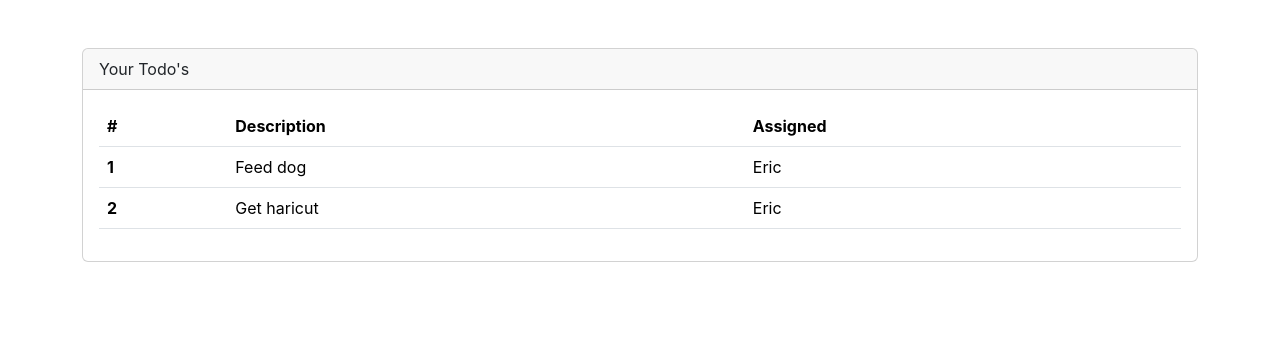
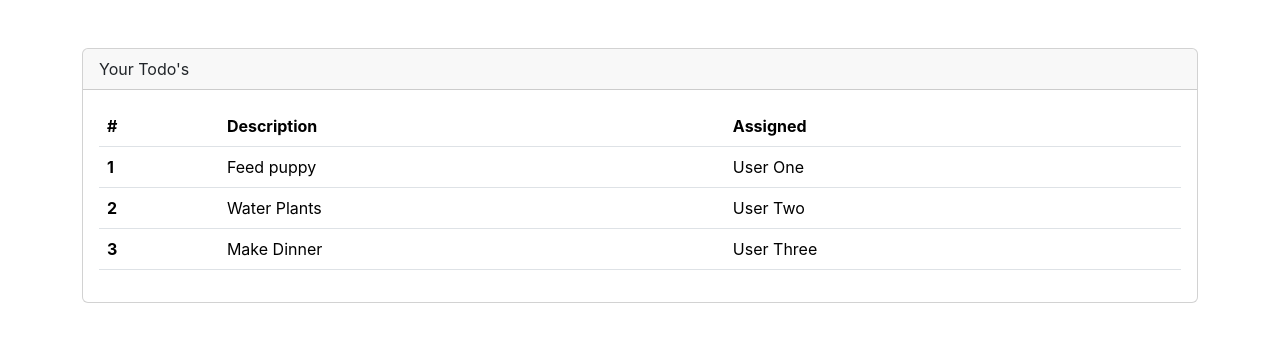
Before and after one commit to yosua02/Project, a React (Create React App) app: page / in a window 1280 px wide. Shown: the top 342 px of the page. Built offline with nearby package versions, Linux system fonts and the light colour scheme.

Commit message:
Creating components to pass data to react components dynamically

```diff
--- a/src/App.js
+++ b/src/App.js
@@ -1,7 +1,15 @@
 import './App.css';
 import TodoRowItem from './components/TodoRowItem';
+import TodoTable from './components/TodoTable';
 
 function App() {
+
+  const todos = [
+    {rowNumber: 1, rowDescription: 'Feed puppy', rowAssigned: 'User One'},
+    {rowNumber: 2, rowDescription: 'Water Plants', rowAssigned: 'User Two'},
+    {rowNumber: 3, rowDescription: 'Make Dinner', rowAssigned: 'User Three'}
+  ]
+
   return (
     <div className='mt-5 container'>
       <div className='card'>
@@ -9,23 +17,7 @@
           Your Todo's
         </div>
         <div className='card-body'>
-          <table className='table table-hover'>
-            <thead>
-              <tr>
-                <th scope='col'>#</th>
-                <th scope='col'>Description</th>
-                <th scope='col'>Assigned</th>
-              </tr>
-            </thead>
-            <tbody>
-             <TodoRowItem/>
-              <tr>
-                <th scope='row'>2</th>
-                <td>Get haricut</td>
-                <td>Eric</td>
-              </tr>
-            </tbody>
-          </table>
+          <TodoTable todos={todos}/>
         </div>
       </div>
     </div>
--- a/src/components/TodoRowItem.js
+++ b/src/components/TodoRowItem.js
@@ -1,9 +1,10 @@
-function TodoRowItem(){
+function TodoRowItem(props){
+
     return (
         <tr>
-            <th scope="row">1</th>
-            <td>Feed dog</td>
-            <td>Eric</td>
+            <th scope="row">{props.rowNumber}</th>
+            <td>{props.rowDescription}</td>
+            <td>{props.rowAssigned}</td>
         </tr>
     )
 }
--- /dev/null
+++ b/src/components/TodoTable.js
@@ -0,0 +1,34 @@
+import TodoRowItem from "./TodoRowItem"
+
+function TodoTable(props){
+    return (
+        <table className="table table-hover">
+            <thead>
+                <tr>
+                    <th scope="col">#</th>
+                    <th scope="col">Description</th>
+                    <th scope="col">Assigned</th>
+                </tr>
+            </thead>
+            <tbody>
+                <TodoRowItem
+             rowNumber={props.todos[0].rowNumber}
+             rowDescription={props.todos[0].rowDescription}
+             rowAssigned={props.todos[0].rowAssigned}
+             />
+             <TodoRowItem
+             rowNumber={props.todos[1].rowNumber}
+             rowDescription={props.todos[1].rowDescription}
+             rowAssigned={props.todos[1].rowAssigned}
+             />
+             <TodoRowItem
+             rowNumber={props.todos[2].rowNumber}
+             rowDescription={props.todos[2].rowDescription}
+             rowAssigned={props.todos[2].rowAssigned}
+             />
+            </tbody>
+        </table>
+    )
+}
+
+export default TodoTable
```
